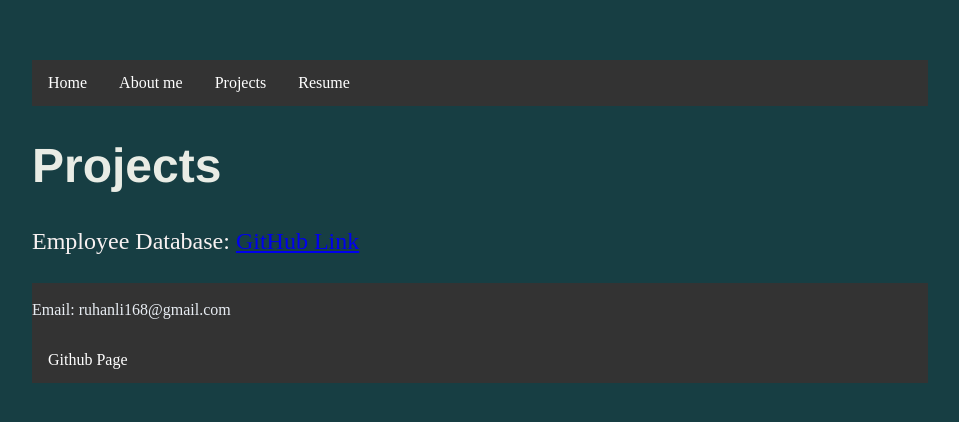
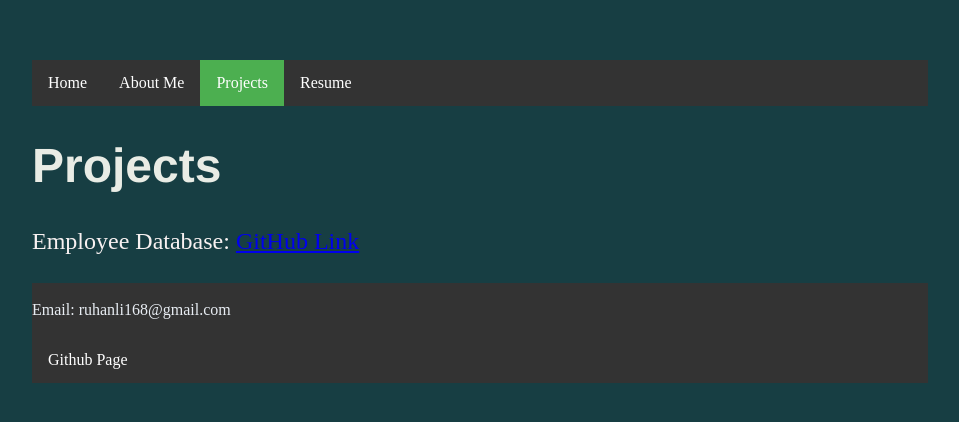
Before and after one commit to Raymoondo/RuhanLi.github.io-1, a Jekyll site: the page projects/index.html, which Jekyll copies as it is, in a window 1280 px wide. Shown: the top 422 px of the page, without its empty margins (160-1119 px from the left). Built offline with Jekyll 4.4.1, drawn with Linux system fonts in a browser that asks for light colours.

Commit message:
Update index.html

```diff
--- a/projects/index.html
+++ b/projects/index.html
@@ -8,11 +8,11 @@
 	<body>
 		<nav>
     		<ul>
-        		<li><a href="/">Home</a></li>
-	        	<li><a href="/about">About me</a></li>
-        		<li><a href="/projects">Projects</a></li>
-        		<li><a href="/CV">Resume</a></li>
-    		</ul>
+  			<li><a href="/">Home</a></li>
+  			<li><a href="/about">About Me</a></li>
+  			<li><a class="active" href="/projects">Projects</a></li>
+  			<li><a href="/CV">Resume</a></li>
+		</ul>
 		</nav>
 		<div class="container">
         		<h1>Projects</h1>
```
